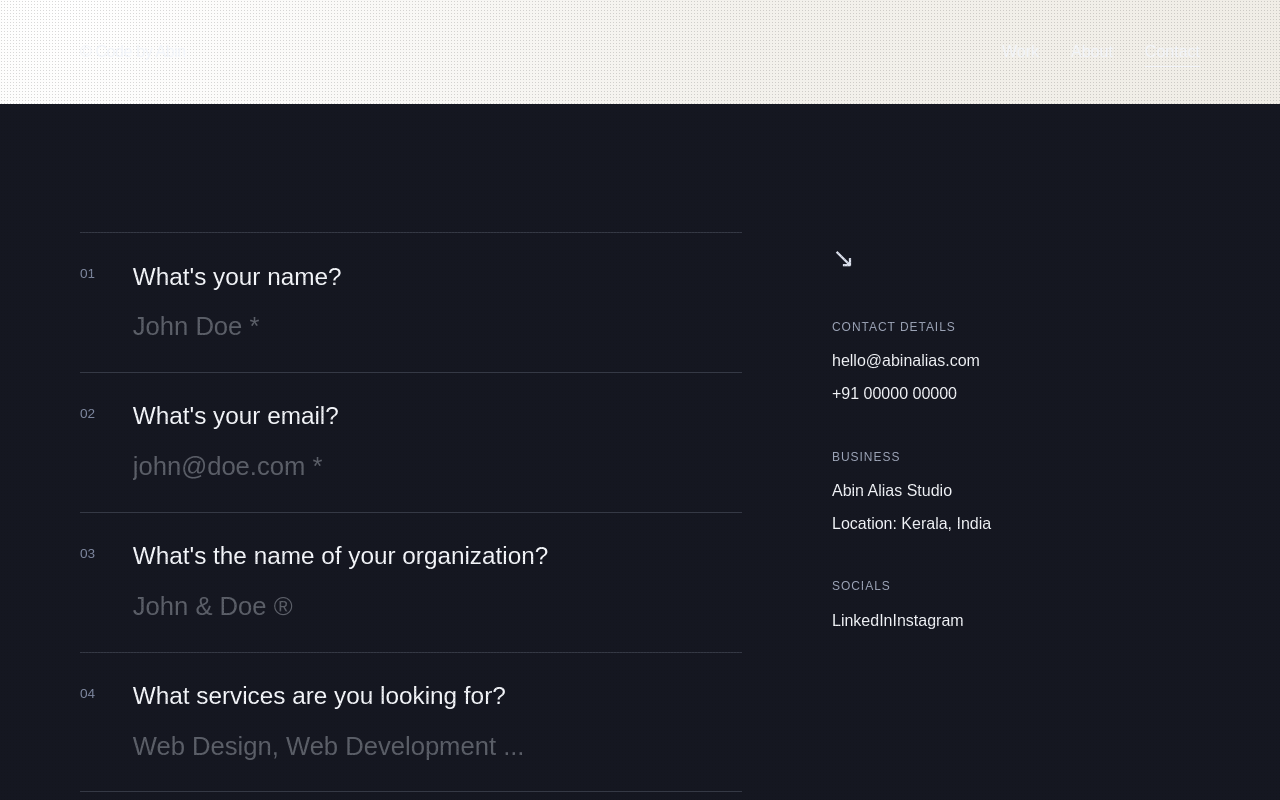
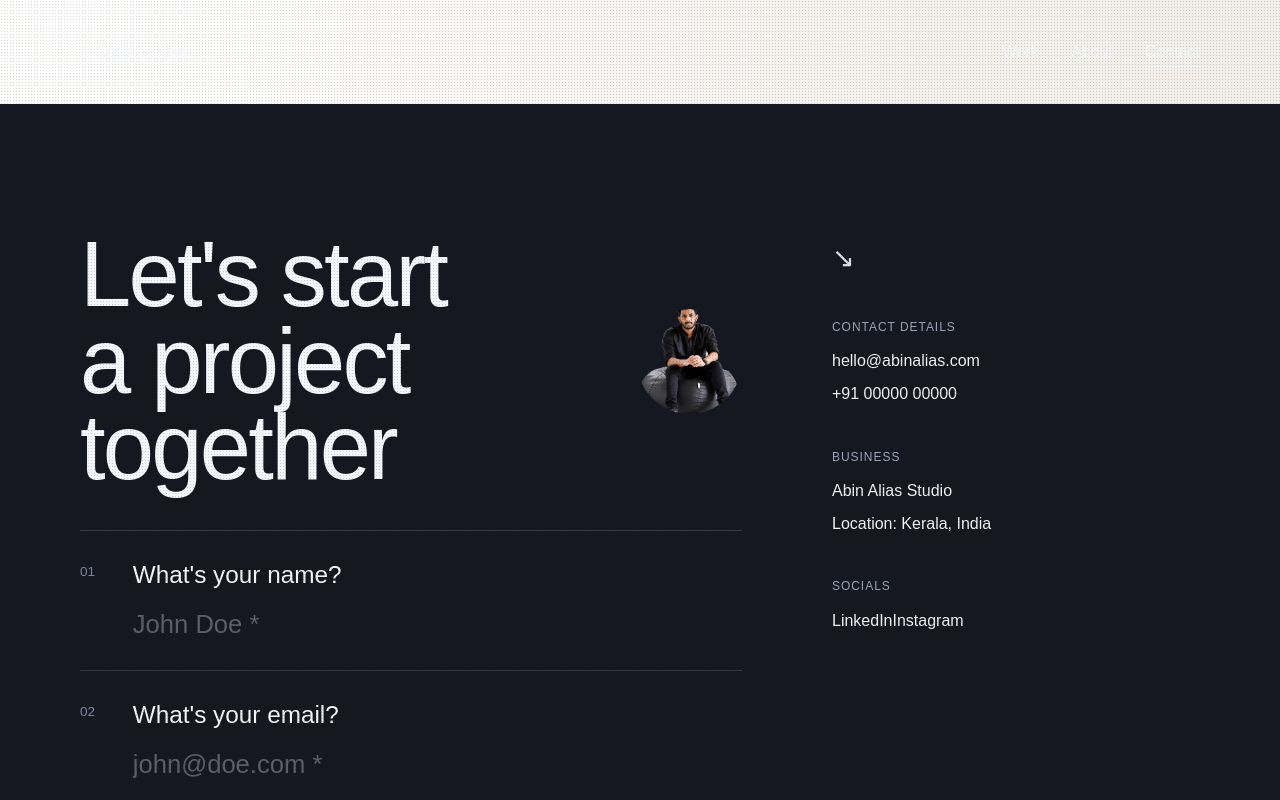
Before and after one commit to abinalyas/abinalias-portfolio, a Next.js app: page /contact in a window 1280 px wide. Shown: the top 800 px of the page. Built offline with nearby package versions, Linux system fonts and the light colour scheme.

Commit message:
Restore missing contact hero heading and avatar block

```diff
--- a/app/contact/page.tsx
+++ b/app/contact/page.tsx
@@ -1,8 +1,17 @@
+import Image from 'next/image';
+
 export default function ContactPage() {
   return (
     <section className="contact-page" data-page-body>
       <div className="container contact-page-grid">
         <div className="contact-form-side">
+          <div className="contact-hero" data-page-title>
+            <h1>Let&apos;s start a project together</h1>
+            <div className="contact-hero-avatar" aria-hidden="true">
+              <Image src="/hero/abin-portrait.png" alt="" width={400} height={400} />
+            </div>
+          </div>
+
           <form className="contact-form" action="#" method="post">
             <label className="contact-row">
               <span className="contact-index">01</span>
--- a/app/globals.css
+++ b/app/globals.css
@@ -718,6 +718,37 @@ main {
   min-width: 0;
 }
 
+.contact-hero {
+  display: grid;
+  grid-template-columns: minmax(0, 1fr) auto;
+  align-items: center;
+  gap: 2rem;
+  margin-bottom: 2.4rem;
+}
+
+.contact-hero h1 {
+  margin: 0;
+  max-width: 8ch;
+  font-family: "Clash Grotesk", "Space Grotesk", sans-serif;
+  font-size: clamp(2.8rem, 7.2vw, 8rem);
+  line-height: 0.94;
+  letter-spacing: -0.03em;
+  color: #f4f6fb;
+}
+
+.contact-hero-avatar {
+  width: clamp(5.7rem, 8.2vw, 8.5rem);
+  aspect-ratio: 1 / 1;
+  border-radius: 999px;
+  overflow: hidden;
+}
+
+.contact-hero-avatar img {
+  width: 100%;
+  height: 100%;
+  object-fit: cover;
+}
+
 .contact-form {
   border-top: 1px solid rgba(139, 147, 167, 0.27);
 }
@@ -1055,6 +1086,11 @@ main {
     gap: 1.4rem;
   }
 
+  .contact-hero {
+    grid-template-columns: 1fr;
+    gap: 1rem;
+  }
+
   .contact-bottom-meta {
     grid-template-columns: 1fr;
     gap: 1rem;
```
